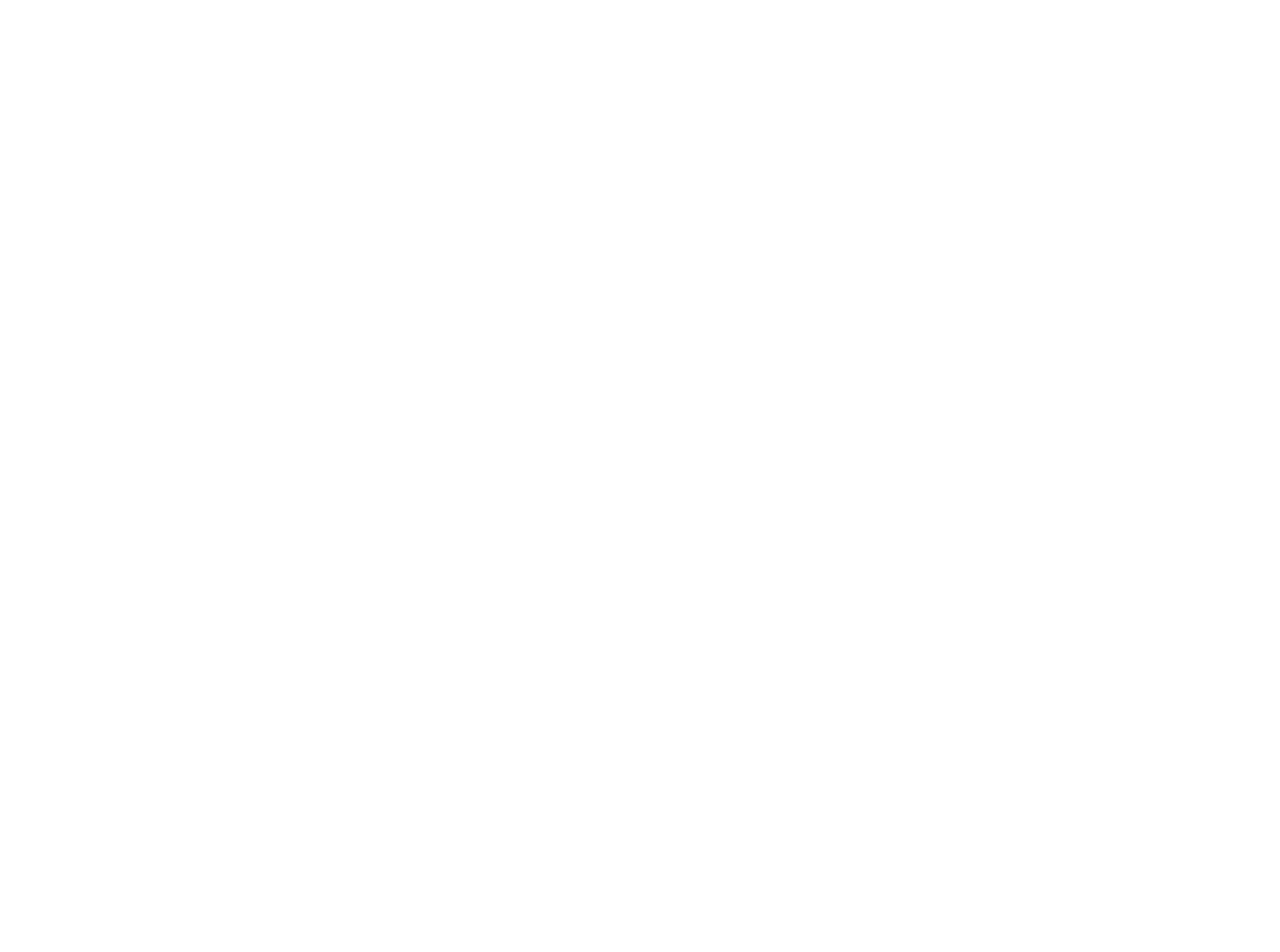
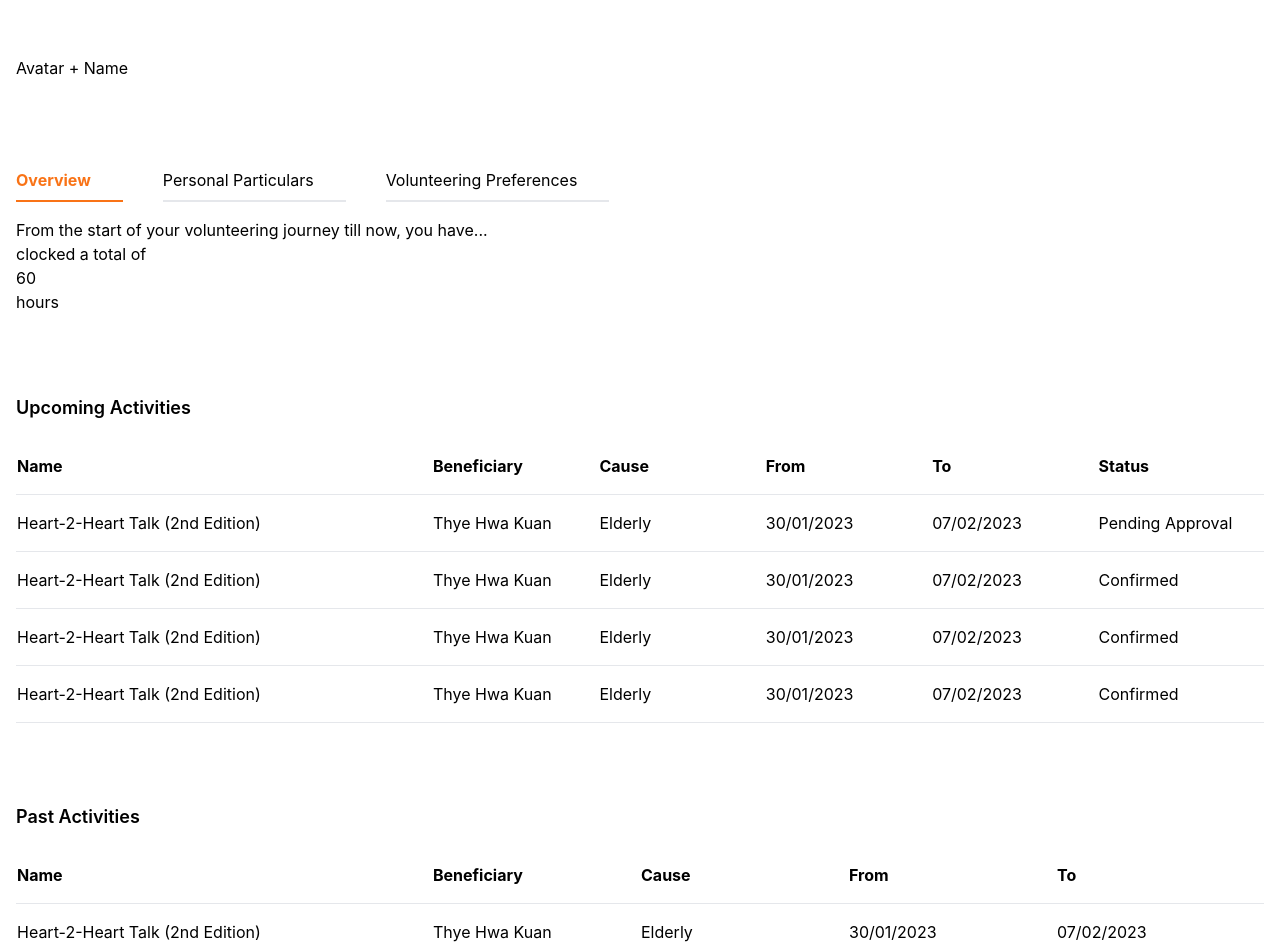
Before and after one commit to CJun1039/VoMA, a React (Create React App) app in the folder frontend/: page /profile in a window 1280 px wide. Before the commit this address had no page. Shown: the top 952 px of the page. Before the commit the page ends 800 px from the top, so only its background shows below. Built offline with nearby package versions, Linux system fonts and the light colour scheme.

Commit message:
Create ProfilePage
Draft 1

```diff
--- a/frontend/src/App.js
+++ b/frontend/src/App.js
@@ -3,6 +3,7 @@
 import RegistrationContainer from "./components/Registration/registration-container";
 import LoginPage from "./components/LoginPage/login-page";
 import SingleEventPage from "./components/SingleEventPage/SingleEventPage";
+import Profile from "./components/Profile/profile";
 import "./App.css";
 import RegistrationPage from "./components/RegistrationPage/registration-page";
 import ActivityCard from "./components/ActivityCard/activity-card";
@@ -22,6 +23,7 @@
         <Route path="/register" element={<RegistrationPage />}></Route>
         <Route path="/dashboard" element={<RecommendedActivities />} />
         <Route path="/event" element={<SingleEventPage />} />
+        <Route path="/profile" element={<Profile />} />
       </Routes>
     </BrowserRouter>
   );
--- /dev/null
+++ b/frontend/src/components/Profile/profile.js
@@ -0,0 +1,212 @@
+import { useState } from "react";
+
+export default function Profile() {
+  return (
+    <div className="container mx-auto px-4 pt-14 pb-20">
+      <div className="flex-col">
+        <div className="pb-10">Avatar + Name</div>
+        <div className="py-10">
+          <Tabs />
+        </div>
+        <div className="py-10">
+          <p className="text-lg mb-4 font-semibold">Upcoming Activities</p>
+          <UpcomingActivitiesTable />
+        </div>
+        <div className="py-10">
+          <p className="text-lg mb-4 font-semibold">Past Activities</p>
+          <PastActivitiestable />
+        </div>
+      </div>
+    </div>
+  );
+}
+
+function Tabs() {
+  const [activeTab, setActiveTab] = useState(1);
+
+  const handleTabClick = (tabNumber) => {
+    setActiveTab(tabNumber);
+  };
+
+  const renderTabContent = () => {
+    switch (activeTab) {
+      case 1:
+        return (
+          <div>
+            <OverviewTab />
+          </div>
+        );
+      case 2:
+        return <div>Personal Particulars</div>;
+      case 3:
+        return <div>Volunteering Preferences</div>;
+      default:
+        return null;
+    }
+  };
+
+  return (
+    <>
+      <div className="flex mb-4">
+        <div
+          className={`cursor-pointer py-2 pr-8 mr-10 border-b-2  hover:border-orange-700 hover:text-orange-700 transition ${
+            activeTab === 1
+              ? "border-b-2 border-orange-500 text-orange-500 font-bold"
+              : ""
+          }`}
+          onClick={() => handleTabClick(1)}
+        >
+          Overview
+        </div>
+        <div
+          className={`cursor-pointer py-2 pr-8 mr-10 border-b-2  hover:border-orange-700 hover:text-orange-700 transition ${
+            activeTab === 2
+              ? "border-b-2 border-orange-500 text-orange-500 font-bold"
+              : ""
+          }`}
+          onClick={() => handleTabClick(2)}
+        >
+          Personal Particulars
+        </div>
+        <div
+          className={`cursor-pointer py-2 pr-8 mr-10 border-b-2  hover:border-orange-700 hover:text-orange-700 transition ${
+            activeTab === 3
+              ? "border-b-2 border-orange-500 text-orange-500 font-bold"
+              : ""
+          }`}
+          onClick={() => handleTabClick(3)}
+        >
+          Volunteering Preferences
+        </div>
+      </div>
+      <div>{renderTabContent()}</div>
+    </>
+  );
+}
+
+function OverviewTab() {
+  return (
+    <>
+      <div>
+        From the start of your volunteering journey till now, you have...
+      </div>
+      <div className="flex">
+        <div>
+          <p>clocked a total of</p>
+          <p>60</p>
+          <p>hours</p>
+        </div>
+      </div>
+    </>
+  );
+}
+
+function UpcomingActivitiesTable() {
+  return (
+    <table className="table-fixed w-full ">
+      <thead className="text-left">
+        <tr className="border-b">
+          <th className="w-1/3 py-4">Name</th>
+          <th className="py-4">Beneficiary</th>
+          <th className="py-4">Cause</th>
+          <th className="py-4">From</th>
+          <th className="py-4">To</th>
+          <th className="py-4">Status</th>
+        </tr>
+      </thead>
+      <tbody>
+        <UpcomingActivitiesRow
+          name="Heart-2-Heart Talk (2nd Edition)"
+          beneficiary="Thye Hwa Kuan"
+          cause="Elderly"
+          fromDate="30/01/2023"
+          toDate="07/02/2023"
+          status="Pending Approval"
+        />
+        <UpcomingActivitiesRow
+          name="Heart-2-Heart Talk (2nd Edition)"
+          beneficiary="Thye Hwa Kuan"
+          cause="Elderly"
+          fromDate="30/01/2023"
+          toDate="07/02/2023"
+          status="Confirmed"
+        />
+        <UpcomingActivitiesRow
+          name="Heart-2-Heart Talk (2nd Edition)"
+          beneficiary="Thye Hwa Kuan"
+          cause="Elderly"
+          fromDate="30/01/2023"
+          toDate="07/02/2023"
+          status="Confirmed"
+        />
+        <UpcomingActivitiesRow
+          name="Heart-2-Heart Talk (2nd Edition)"
+          beneficiary="Thye Hwa Kuan"
+          cause="Elderly"
+          fromDate="30/01/2023"
+          toDate="07/02/2023"
+          status="Confirmed"
+        />
+      </tbody>
+    </table>
+  );
+}
+
+function UpcomingActivitiesRow(props) {
+  const { name, beneficiary, cause, fromDate, toDate, status } = props;
+  return (
+    <tr className="border-b">
+      <td className="py-4">{name}</td>
+      <td className="py-4">{beneficiary}</td>
+      <td className="py-4">{cause}</td>
+      <td className="py-4">{fromDate}</td>
+      <td className="py-4">{toDate}</td>
+      <td className="py-4">{status}</td>
+    </tr>
+  );
+}
+
+function PastActivitiestable() {
+  return (
+    <table className="table-fixed w-full ">
+      <thead className="text-left">
+        <tr className="border-b">
+          <th className="w-1/3 py-4">Name</th>
+          <th className="py-4">Beneficiary</th>
+          <th className="py-4">Cause</th>
+          <th className="py-4">From</th>
+          <th className="py-4">To</th>
+        </tr>
+      </thead>
+      <tbody>
+        <PastActivitiesRow
+          name="Heart-2-Heart Talk (2nd Edition)"
+          beneficiary="Thye Hwa Kuan"
+          cause="Elderly"
+          fromDate="30/01/2023"
+          toDate="07/02/2023"
+        />
+        <PastActivitiesRow
+          name="Heart-2-Heart Talk (2nd Edition)"
+          beneficiary="Thye Hwa Kuan"
+          cause="Elderly"
+          fromDate="30/01/2023"
+          toDate="07/02/2023"
+        />
+      </tbody>
+    </table>
+  );
+}
+
+function PastActivitiesRow(props) {
+  const { name, beneficiary, cause, fromDate, toDate } = props;
+  return (
+    <tr className="border-b">
+      <td className="py-4">{name}</td>
+      <td className="py-4">{beneficiary}</td>
+      <td className="py-4">{cause}</td>
+      <td className="py-4">{fromDate}</td>
+      <td className="py-4">{toDate}</td>
+    </tr>
+  );
+}
--- a/frontend/src/components/SingleEventPage/SingleEventPage.js
+++ b/frontend/src/components/SingleEventPage/SingleEventPage.js
@@ -3,9 +3,9 @@
 
 export default function SingleEventPage() {
   return (
-    <div className="container mx-auto px-4 pb-20 grid grid-cols-5 gap-32">
+    <div className="container mx-auto px-4 pt-14 pb-20 grid grid-cols-5 gap-32">
       <div className="col-span-3">
-        <div className="flex flex-col items-start pt-14">
+        <div className="flex flex-col items-start">
           <button className="bg-orange-500 hover:bg-orange-700 text-white py-2 px-4 font-bold rounded-lg">
             Return to Dashboard
           </button>
```
